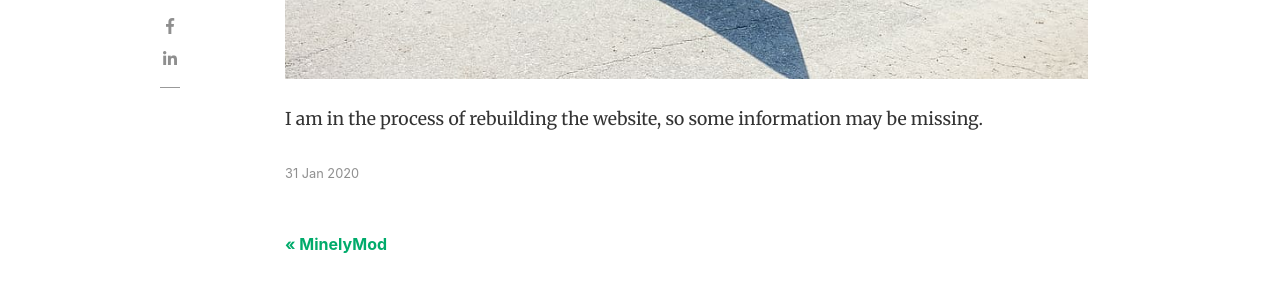
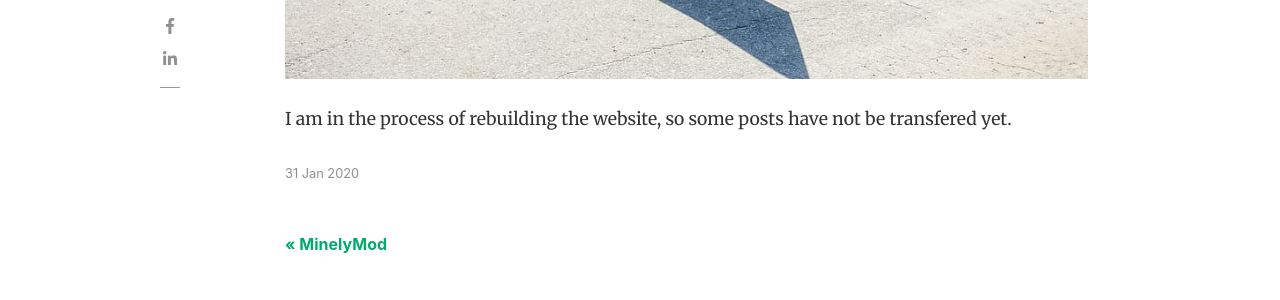
Before and after one commit to tgb20/tgb20.github.io, a Jekyll site: the page built from _posts/2020-01-31-underconstruction.md, in a window 1280 px wide and 900 px high, scrolled down 719 px. Shown: the part 152-452 px from the top of the window. Built offline with Jekyll 4.4.1, drawn with Linux system fonts in a browser that asks for light colours; nearby versions of some CDN libraries; comment, search, counter and statistics services are not loaded.

Commit message:
Test site rebuild

```diff
--- a/_posts/2020-01-31-underconstruction.md
+++ b/_posts/2020-01-31-underconstruction.md
@@ -10,4 +10,4 @@ featured: true
 hidden: true
 ---
 
-I am in the process of rebuilding the website, so some information may be missing.
+I am in the process of rebuilding the website, so some posts have not be transfered yet.
```
